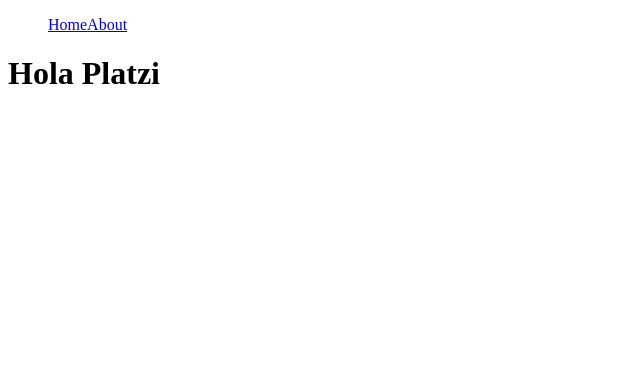
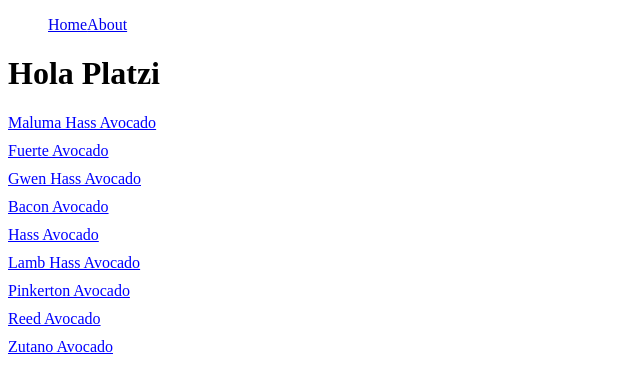
Before and after one commit to gerardogaravito/practica_nextjs, a Next.js app: page / in a window 1280 px wide. Shown: the top 390 px of the page, without its empty margins (0-640 px from the left). Built offline with nearby package versions, Linux system fonts and the light colour scheme.

Commit message:
consuming the api in the infex an each anchor redirects to the unique page of each element

```diff
--- a/package.json
+++ b/package.json
@@ -14,7 +14,8 @@
   "dependencies": {
     "next": "^10.0.3",
     "react": "^17.0.1",
-    "react-dom": "^17.0.1"
+    "react-dom": "^17.0.1",
+    "styled-components": "^5.2.1"
   },
   "devDependencies": {
     "@types/node": "^14.14.13",
--- /dev/null
+++ b/pages/api/avo/[id].ts
@@ -0,0 +1,18 @@
+import { NextApiRequest, NextApiResponse } from 'next'
+import DB from '@database'
+
+const allAvos = async (request: NextApiRequest, response: NextApiResponse) => {
+  const db = new DB()
+
+  const id = request.query.id //almacenar id (nombre del archivo)
+
+  const avo = await db.getById(id as string)
+
+  // response.statusCode = 200
+  // response.setHeader('Content-type', 'application/json')
+  // response.end(JSON.stringify({ data: avo }))
+
+  response.status(200).json(avo)
+}
+
+export default allAvos
--- a/pages/index.js
+++ b/pages/index.js
@@ -1,12 +1,40 @@
-import React from 'react'
+import React,{ useState, useEffect } from 'react'
+import Link from 'next/link'
+import styled from 'styled-components'
 
 import Navbar from '../components/Navbar/Navbar'
 
 const Home = () => {
+
+  const [productList, setProductList] = useState([])
+
+  useEffect(() => {
+    window.fetch('api/avo')
+    .then(response => response.json())
+    .then(({ data }) => {
+      setProductList(data)
+    })
+  }, [])
+
+  const StyledAnchor = styled.a`
+    display: block;
+    text-decoration: underline;
+    color: blue;
+    margin: 10px 0px;
+    &:hover{
+      cursor: pointer;
+    }
+  `
+
   return (
     <div>
       <Navbar/>
       <h1>Hola Platzi</h1>
+      {productList.map( item => (
+        <Link href={`product/${item.id}`} key={item.id} >
+          <StyledAnchor>{item.name}</StyledAnchor>
+        </Link>
+      ))}
     </div>
   )
 }
```
Also changed, not shown: pages/product/[productId].js (+10 -2 lines), 1 other file (tests, documents, lock files or other folders).
